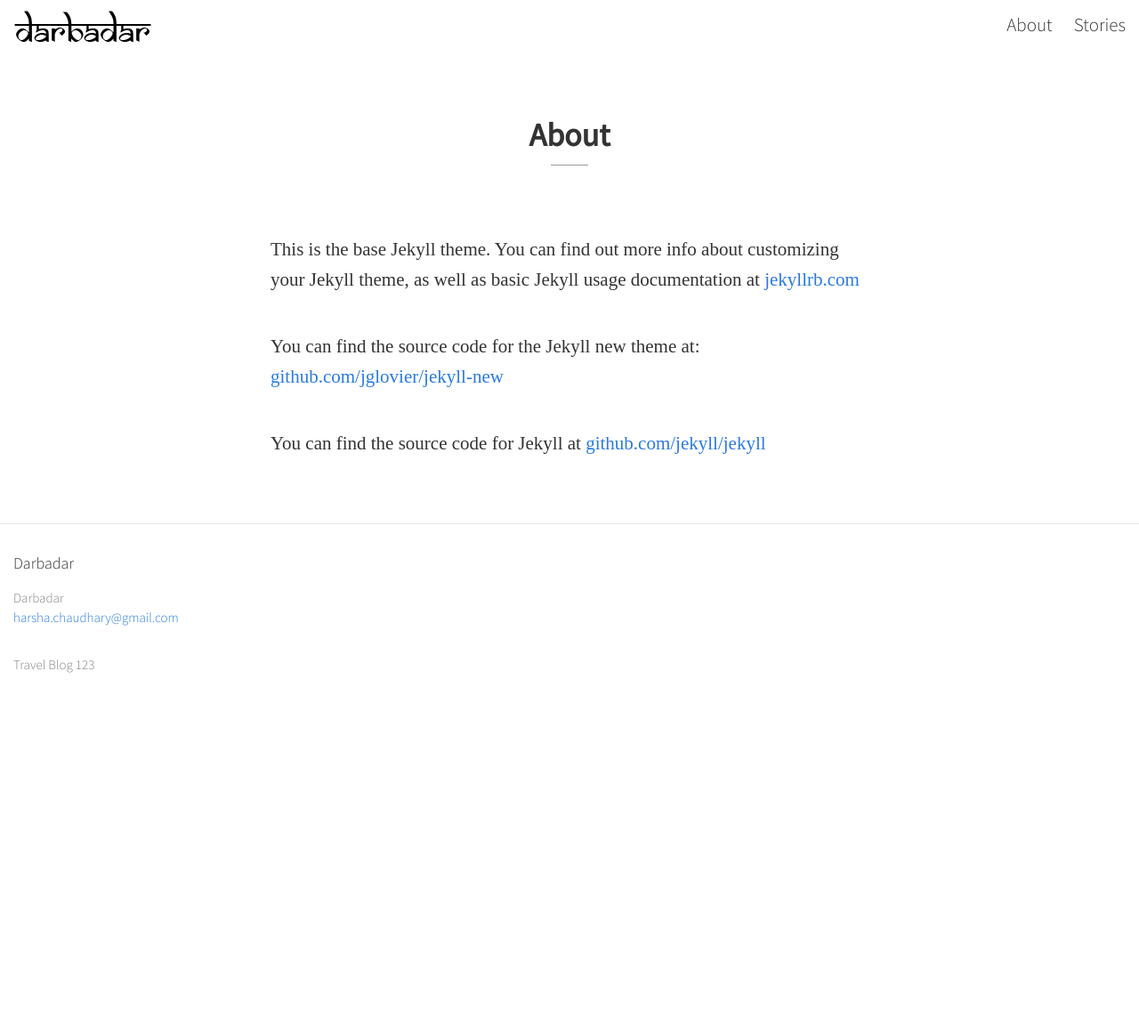
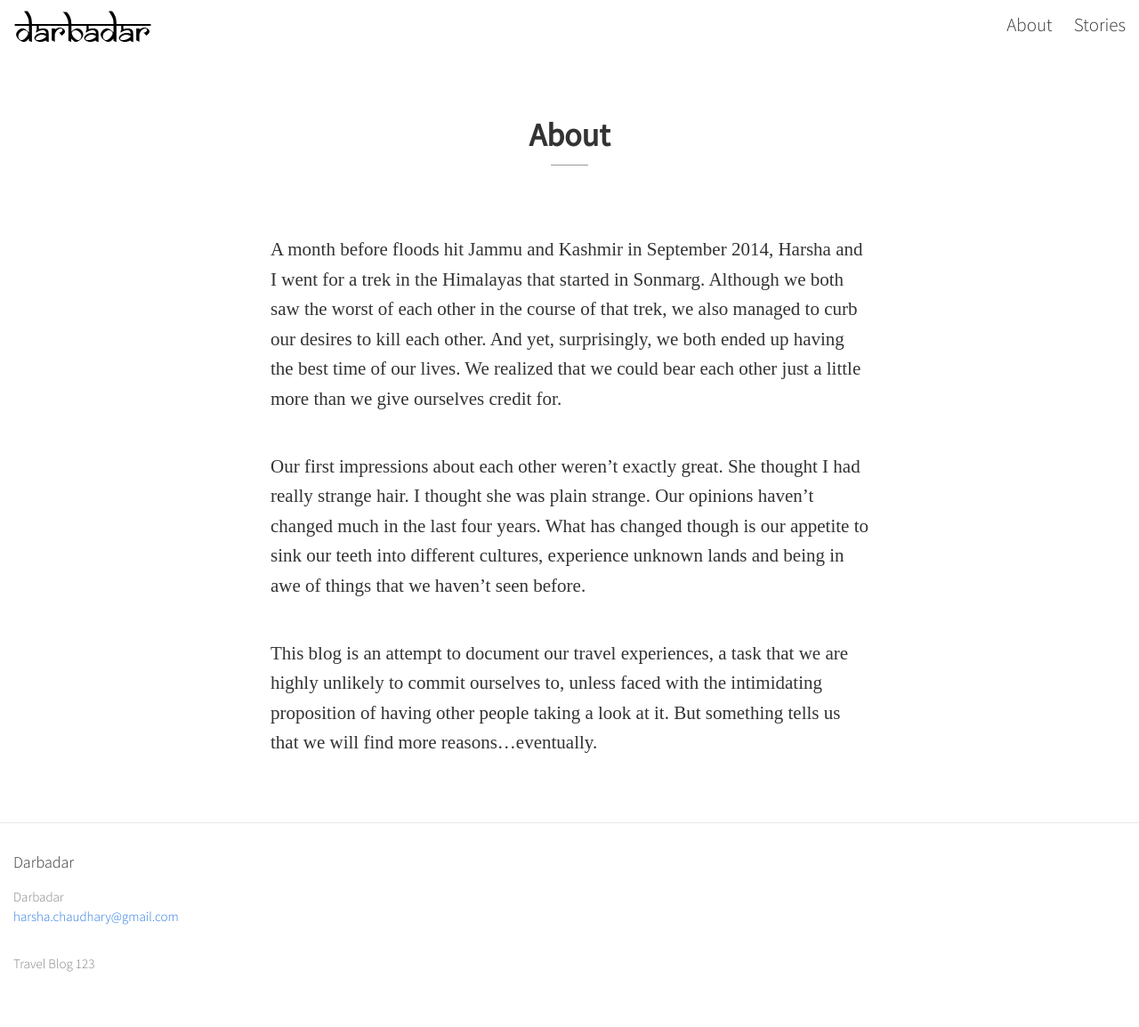
Before and after one commit to harshac/darbadar, a Jekyll site: the page built from about.md, in a window 1280 px wide. Shown: the whole page at 89% size. Built offline with Jekyll 4.4.1, drawn with Linux system fonts in a browser that asks for light colours; some web fonts are replaced; before the commit the page ends 900 px from its top, so only the background shows below that.

Commit message:
Adding about us content

```diff
--- a/about.md
+++ b/about.md
@@ -4,8 +4,8 @@ title: About
 permalink: /about/
 ---
 
-This is the base Jekyll theme. You can find out more info about customizing your Jekyll theme, as well as basic Jekyll usage documentation at [jekyllrb.com](http://jekyllrb.com/)
+A month before floods hit Jammu and Kashmir in September 2014, Harsha and I went for a trek in the Himalayas that started in Sonmarg. Although we both saw the worst of each other in the course of that trek, we also managed to curb our desires to kill each other. And yet, surprisingly, we both ended up having the best time of our lives. We realized that we could bear each other just a little more than we give ourselves credit for.
 
-You can find the source code for the Jekyll new theme at: [github.com/jglovier/jekyll-new](https://github.com/jglovier/jekyll-new)
+Our first impressions about each other weren't exactly great. She thought I had really strange hair. I thought she was plain strange. Our opinions haven't changed much in the last four years. What has changed though is our appetite to sink our teeth into different cultures, experience unknown lands and being in awe of things that we haven't seen before.
 
-You can find the source code for Jekyll at [github.com/jekyll/jekyll](https://github.com/jekyll/jekyll)
+This blog is an attempt to document our travel experiences, a task that we are highly unlikely to commit ourselves to, unless faced with the intimidating proposition of having other people taking a look at it. But something tells us that we will find more reasons...eventually.
```
